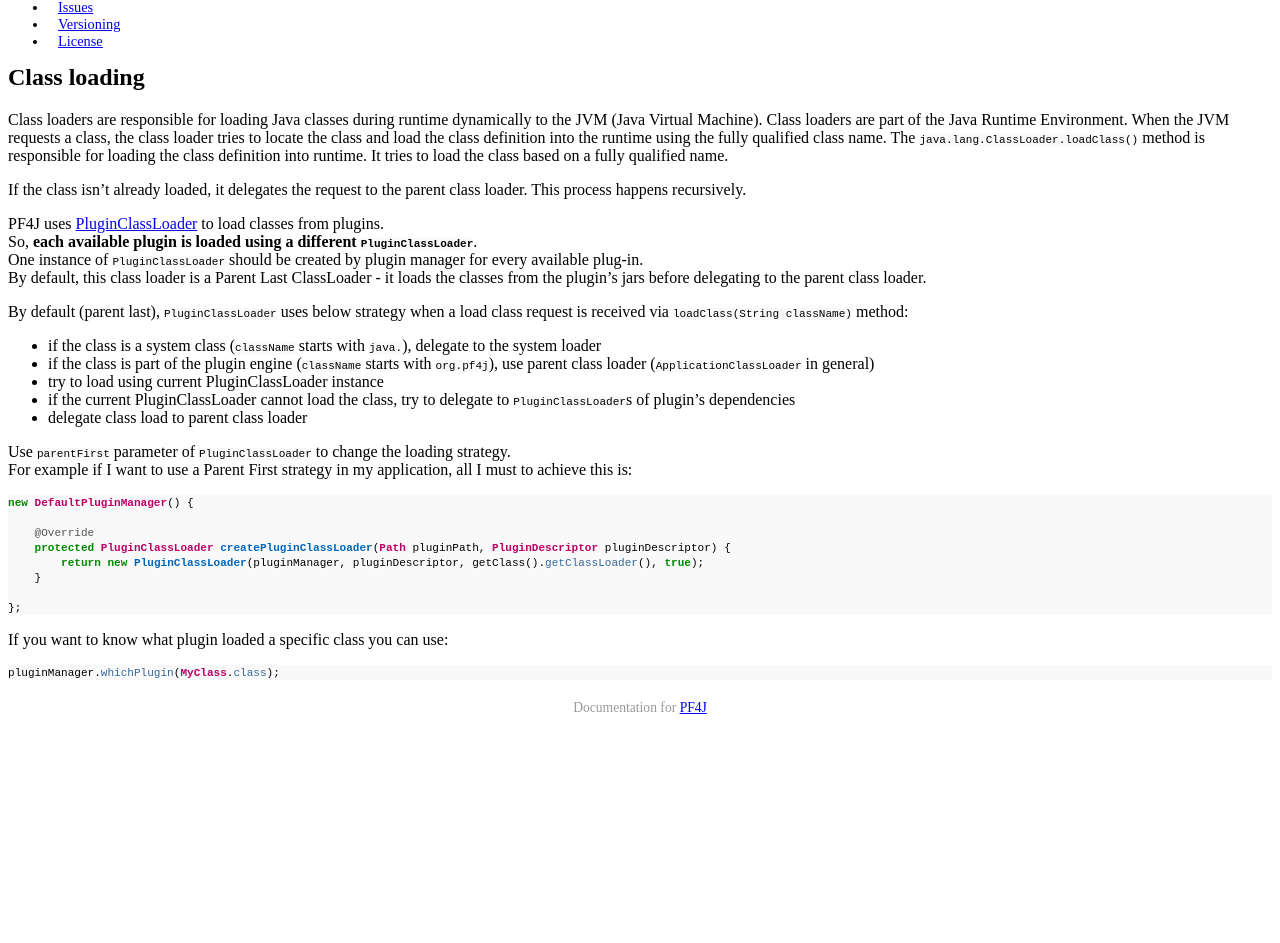
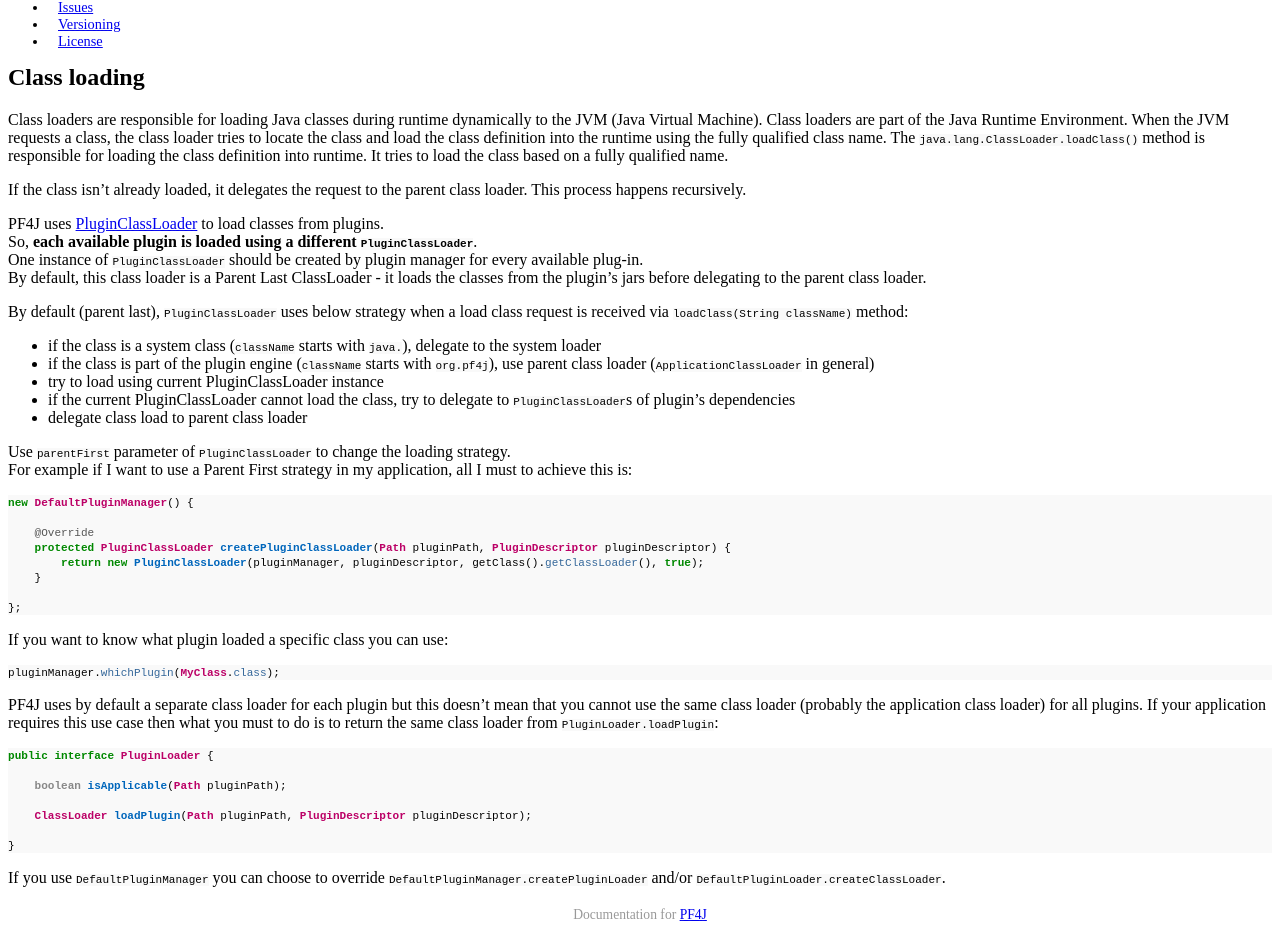
Before and after one commit to pf4j/pf4j.github.io, a Jekyll site: the page built from _posts/2018-07-19-class-loading.md, in a window 1280 px wide. Shown: the part 491-1434 px from the top of the page. Built offline with Jekyll 4.4.1, drawn with Linux system fonts in a browser that asks for light colours; a style sheet for code colours, icons or effects is not loaded; before the commit the page ends 1227 px from its top, so only the background shows below that.

Commit message:
Resolve #16

````diff
--- a/_posts/2018-07-19-class-loading.md
+++ b/_posts/2018-07-19-class-loading.md
@@ -41,3 +41,19 @@ If you want to know what plugin loaded a specific class you can use:
 ```java
 pluginManager.whichPlugin(MyClass.class);
 ```
+
+PF4J uses by default a separate class loader for each plugin but this doesn't mean that you cannot use the same class loader
+(probably the application class loader) for all plugins.
+If your application requires this use case then what you must to do is to return the same class loader from `PluginLoader.loadPlugin`:
+
+```java
+public interface PluginLoader {
+
+    boolean isApplicable(Path pluginPath);
+
+    ClassLoader loadPlugin(Path pluginPath, PluginDescriptor pluginDescriptor);
+
+}
+```
+
+If you use `DefaultPluginManager` you can choose to override `DefaultPluginManager.createPluginLoader` and/or `DefaultPluginLoader.createClassLoader`.
````
